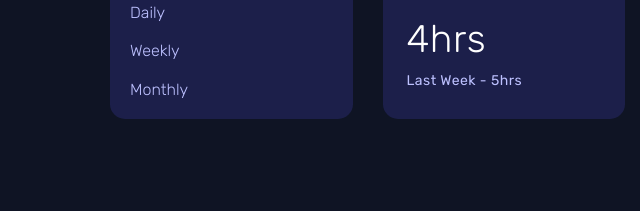
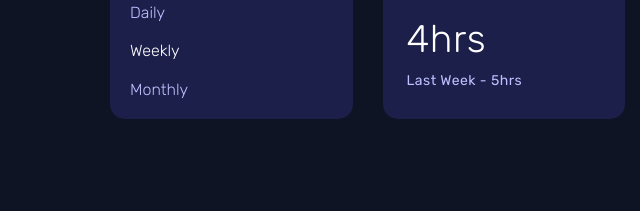
Before and after one commit to aeorherhe/time-tracking-dashboard-main, a plain HTML site: page index.html in a window 1280 px wide. Shown: the part 404-615 px from the top of the page, 0-640 px from the left. Drawn offline with Linux system fonts and the light colour scheme.

Commit message:
Minor changes

```diff
--- a/index.html
+++ b/index.html
@@ -24,7 +24,7 @@
           </header>
           <div class="time-frames">
             <a href="#" class="daily time-frame">Daily</a>
-            <a href="#" class="weekly time-frame">Weekly</a>
+            <a href="#" class="weekly time-frame active">Weekly</a>
             <a href="#" class="monthly time-frame">Monthly</a>
           </div>
         </div>
```
